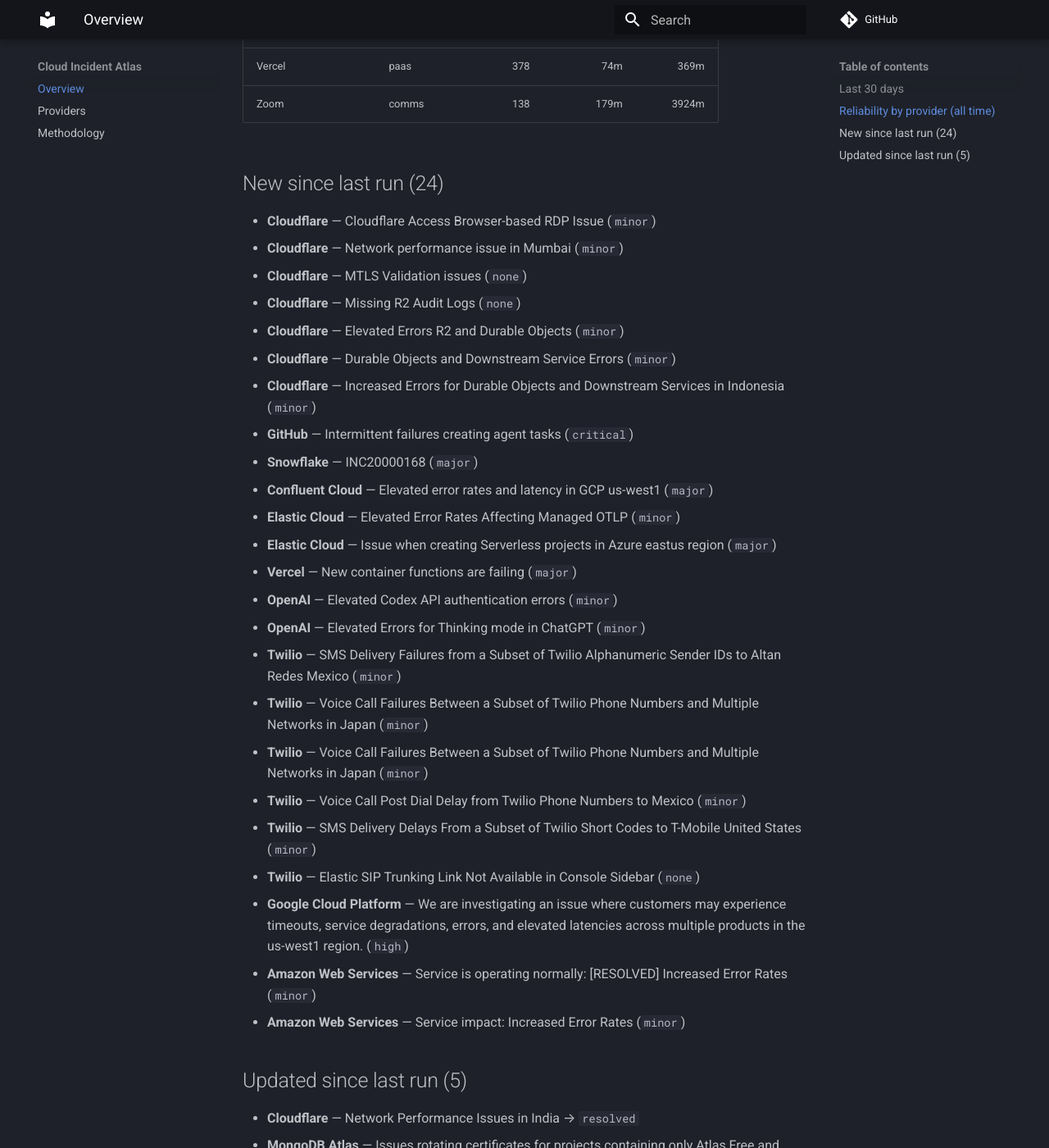
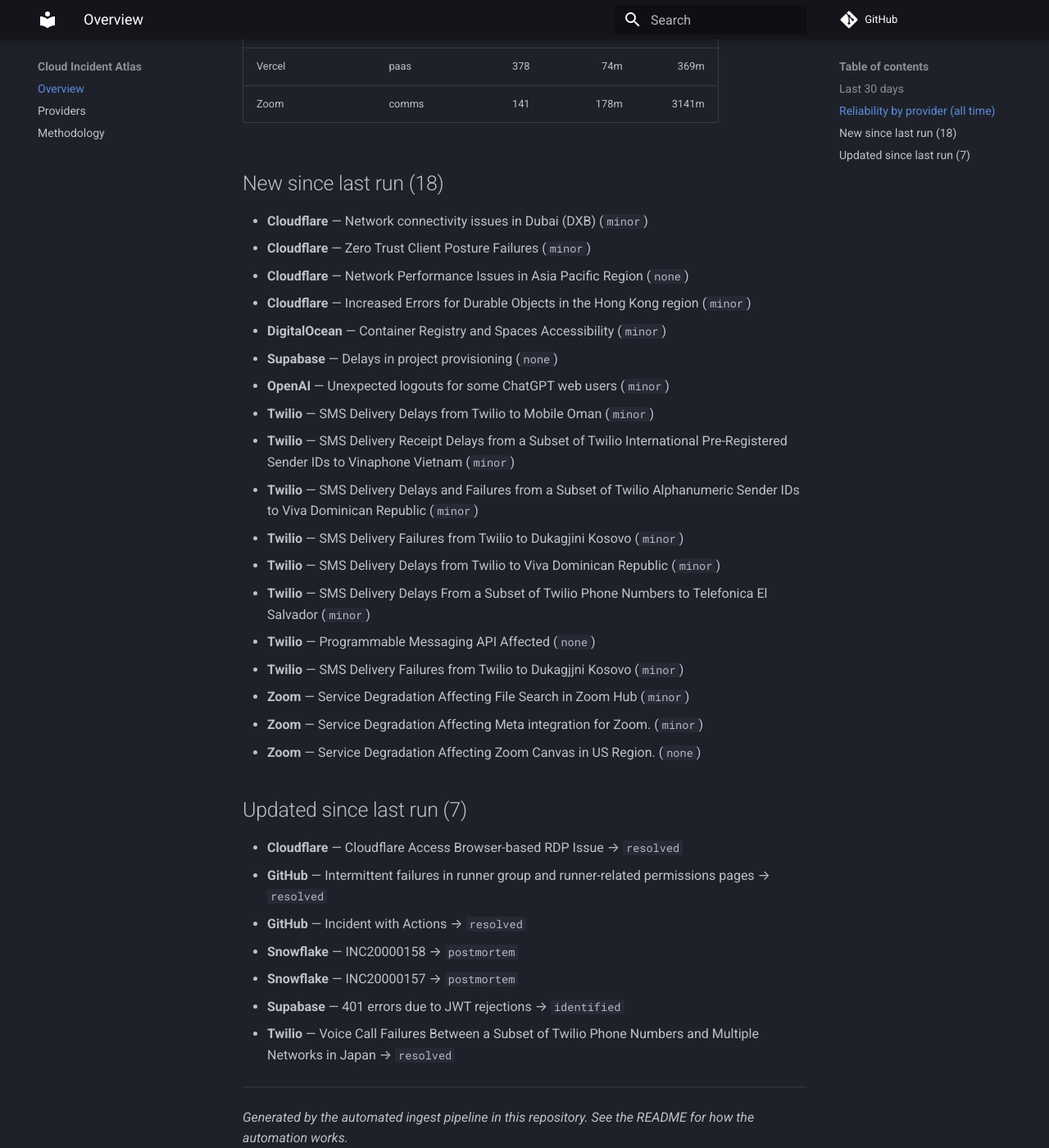
Before and after one commit to ayushgupta07xx/cloud-incident-atlas, an MkDocs documentation site: the page built from docs/index.md, in a window 1280 px wide and 1400 px high, scrolled down 1434 px. Shown: the whole window at 82% size. Built offline with MkDocs 1.6.1 and Material for MkDocs 9.7.7, drawn with Linux system fonts in a browser that asks for light colours; comment, search, counter and statistics services are not loaded; some of the changed text lies outside the part shown.

Commit message:
docs: refresh digest and charts
Regenerated from the corpus by the ingest pipeline.

Run: https://github.com/ayushgupta07xx/cloud-incident-atlas/actions/runs/32576764622

Co-authored-by: github-actions[bot] <41898282+github-actions[bot]@users.noreply.github.com>

```diff
--- a/docs/index.md
+++ b/docs/index.md
@@ -28,48 +28,44 @@
 | Netlify | paas | 214 | 40m | 216m |
 | New Relic | observability | 103 | 63m | 303m |
 | npm | devtools | 59 | 107m | 340m |
-| OpenAI | ai | 42 | 127m | 764m |
+| OpenAI | ai | 43 | 131m | 739m |
 | Sentry | observability | 331 | 84m | 356m |
 | Snowflake | data | 190 | 121m | 598m |
-| Supabase | paas | 384 | 158m | 892m |
-| Twilio | comms | 10779 | 270m | 1079m |
+| Supabase | paas | 385 | 158m | 892m |
+| Twilio | comms | 10787 | 270m | 1076m |
 | Vercel | paas | 378 | 74m | 369m |
-| Zoom | comms | 138 | 179m | 3924m |
+| Zoom | comms | 141 | 178m | 3141m |
 
-## New since last run (24)
+## New since last run (18)
 
-- **Cloudflare** — Cloudflare Access Browser-based RDP Issue (`minor`)
-- **Cloudflare** — Network performance issue in Mumbai (`minor`)
-- **Cloudflare** — MTLS Validation issues (`none`)
-- **Cloudflare** — Missing R2 Audit Logs (`none`)
-- **Cloudflare** — Elevated Errors R2 and Durable Objects (`minor`)
-- **Cloudflare** — Durable Objects and Downstream Service Errors (`minor`)
-- **Cloudflare** — Increased Errors for Durable Objects and Downstream Services in Indonesia (`minor`)
-- **GitHub** — Intermittent failures creating agent tasks (`critical`)
-- **Snowflake** — INC20000168 (`major`)
-- **Confluent Cloud** — Elevated error rates and latency in GCP us-west1 (`major`)
-- **Elastic Cloud** — Elevated Error Rates Affecting Managed OTLP (`minor`)
-- **Elastic Cloud** — Issue when creating Serverless projects in Azure eastus region (`major`)
-- **Vercel** — New container functions are failing (`major`)
-- **OpenAI** — Elevated Codex API authentication errors (`minor`)
-- **OpenAI** — Elevated Errors for Thinking mode in ChatGPT (`minor`)
-- **Twilio** — SMS Delivery Failures from a Subset of Twilio Alphanumeric Sender IDs to Altan Redes Mexico (`minor`)
-- **Twilio** — Voice Call Failures Between a Subset of Twilio Phone Numbers and Multiple Networks in Japan (`minor`)
-- **Twilio** — Voice Call Failures Between a Subset of Twilio Phone Numbers and Multiple Networks in Japan (`minor`)
-- **Twilio** — Voice Call Post Dial Delay from Twilio Phone Numbers to Mexico (`minor`)
-- **Twilio** — SMS Delivery Delays From a Subset of Twilio Short Codes to T-Mobile United States (`minor`)
-- **Twilio** — Elastic SIP Trunking Link Not Available in Console Sidebar (`none`)
-- **Google Cloud Platform** — We are investigating an issue where customers may experience timeouts, service degradations, errors, and elevated latencies across multiple products in the us-west1 region. (`high`)
-- **Amazon Web Services** — Service is operating normally: [RESOLVED] Increased Error Rates (`minor`)
-- **Amazon Web Services** — Service impact: Increased Error Rates (`minor`)
+- **Cloudflare** — Network connectivity issues in Dubai (DXB) (`minor`)
+- **Cloudflare** — Zero Trust Client Posture Failures (`minor`)
+- **Cloudflare** — Network Performance Issues in Asia Pacific Region (`none`)
+- **Cloudflare** — Increased Errors for Durable Objects in the Hong Kong region (`minor`)
+- **DigitalOcean** — Container Registry and Spaces Accessibility (`minor`)
+- **Supabase** — Delays in project provisioning (`none`)
+- **OpenAI** — Unexpected logouts for some ChatGPT web users (`minor`)
+- **Twilio** — SMS Delivery Delays from Twilio to Mobile Oman (`minor`)
+- **Twilio** — SMS Delivery Receipt Delays from a Subset of Twilio International Pre-Registered Sender IDs to Vinaphone Vietnam (`minor`)
+- **Twilio** — SMS Delivery Delays and Failures from a Subset of Twilio Alphanumeric Sender IDs to Viva Dominican Republic (`minor`)
+- **Twilio** — SMS Delivery Failures from Twilio to Dukagjini Kosovo (`minor`)
+- **Twilio** — SMS Delivery Delays from Twilio to Viva Dominican Republic (`minor`)
+- **Twilio** — SMS Delivery Delays From a Subset of Twilio Phone Numbers to Telefonica El Salvador (`minor`)
+- **Twilio** — Programmable Messaging API Affected (`none`)
+- **Twilio** — SMS Delivery Failures from Twilio to Dukagjjni Kosovo (`minor`)
+- **Zoom** — Service Degradation Affecting File Search in Zoom Hub (`minor`)
+- **Zoom** — Service Degradation Affecting Meta integration for Zoom. (`minor`)
+- **Zoom** — Service Degradation Affecting Zoom Canvas in US Region. (`none`)
 
-## Updated since last run (5)
+## Updated since last run (7)
 
-- **Cloudflare** — Network Performance Issues in India → `resolved`
-- **MongoDB Atlas** — Issues rotating certificates for projects containing only Atlas Free and Flex clusters → `resolved`
-- **Elastic Cloud** — Elasticsearch 9.5.1: false-positive matches in certain boolean queries → `resolved`
-- **Supabase** — Network access issues affecting a limited number of users in Myanmar → `identified`
+- **Cloudflare** — Cloudflare Access Browser-based RDP Issue → `resolved`
+- **GitHub** — Intermittent failures in runner group and runner-related permissions pages → `resolved`
+- **GitHub** — Incident with Actions → `resolved`
+- **Snowflake** — INC20000158 → `postmortem`
+- **Snowflake** — INC20000157 → `postmortem`
 - **Supabase** — 401 errors due to JWT rejections → `identified`
+- **Twilio** — Voice Call Failures Between a Subset of Twilio Phone Numbers and Multiple Networks in Japan → `resolved`
 
 ---
 
```
Also changed, not shown: other parts of docs/index.md (+5 -5 lines), README.md (+9 -9 lines), docs/providers.md (+11 -11 lines), docs/img/timeline.svg.
